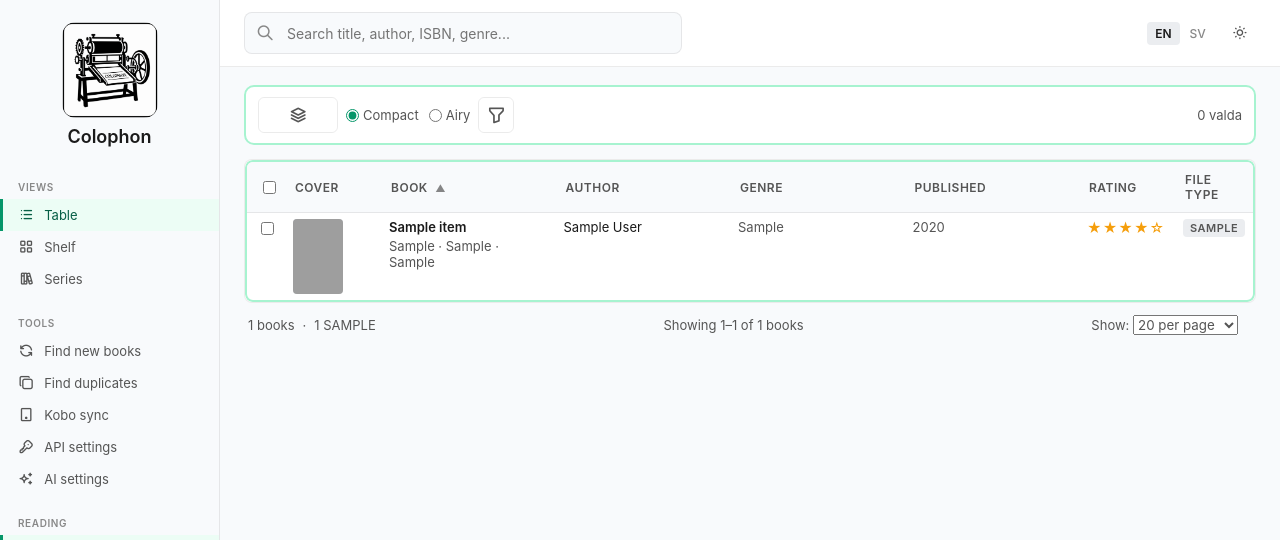
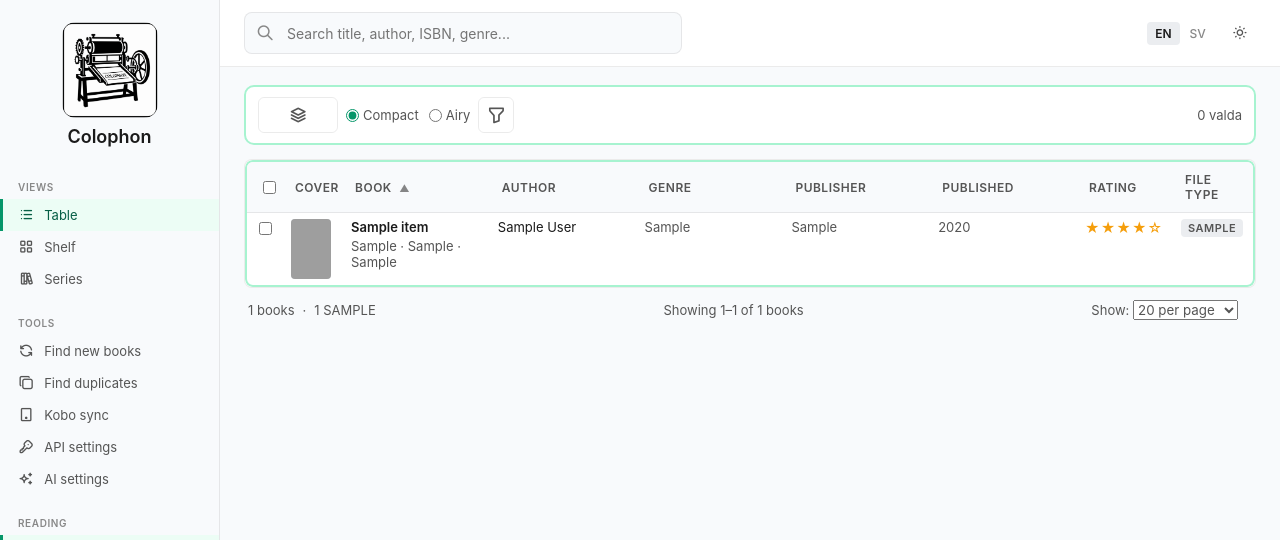
Before and after one commit to cgillinger/colophon, a Flask app: page /metadata/bulk in a window 1280 px wide. Shown: the top 540 px of the page. Run offline with Flask 3, Linux system fonts and the light colour scheme; tables that the repository leaves empty hold one stand-in row (values such as "Sample post"); data that the repository does not hold is empty; parts of the project's set-up code (start-up, migrations or seed data) failed here and were passed over; some libraries are stand-ins or nearby versions; grey boxes are pictures that could not be loaded.

Commit message:
feat(ui): iter 4 — Kompakt/Luftig redesign with distinct goals
Old behavior: density toggle only adjusted row padding. Visually
indistinguishable in most cases.

New behavior:
- Airy (default): Quick overview. Big covers (80×120), only Cover +
  Book (title/author/synopsis-preview) + Rating. Synopsis renders as
  a 2-line truncated preview below the title (line-clamp).
- Compact: Max data density. Small covers (40×60), additional columns
  for Genre, Publisher, Language, ISBN, Published, File type.
- Responsive within compact: extra columns hide at <1500/<1200px so
  cells don't overflow.

Columns are gated by classes (.col-compact-only, .col-wide-only,
.col-extrawide-only) toggled via body[data-density] CSS attribute
selectors. No JS column hide/show needed — pure CSS.

Cover sizes also driven by data-density. Row padding compresses in
compact mode for more rows per screen.

New <tr data-publisher> and <tr data-language> attributes so the
sort dropdown can sort by those columns too (previous columns
already had data-attributes via the existing sortTable mechanism).

Co-Authored-By: Claude Opus 4.7 (1M context) <noreply@anthropic.com>

```diff
--- a/app/static/css/bulk_metadata.css
+++ b/app/static/css/bulk_metadata.css
@@ -1374,6 +1374,66 @@
         body.shelf-active .reading-now,
         body.series-active .reading-now { display: none !important; }
 
+        /* === Density modes ==============================================
+           Two densities for the table view, with substantially different
+           goals:
+
+           airy (default): Quick overview. Big covers, only Cover + Book
+           (title/author/synopsis-preview) + Rating. Synopsis is shown
+           below the title in 2 truncated lines so the row reads as a
+           book card.
+
+           compact: Maxed information density. Small covers, MORE
+           columns enabled (Genre, Publisher, Language, ISBN, Published,
+           File type) — each gated by viewport width so it doesn't push
+           cells off-screen.
+
+           The .col-compact-only / col-wide-only / col-extrawide-only
+           classes on <th>/<td> are toggled by these rules.        */
+
+        /* Default: airy mode. Show only essential columns. */
+        body[data-density="airy"] .col-compact-only { display: none !important; }
+
+        /* Compact mode: show all the compact-extra columns. */
+        body[data-density="compact"] .col-compact-only { display: table-cell; }
+
+        /* Viewport-gated columns within compact: hide on narrower screens. */
+        @media (max-width: 1500px) {
+            body[data-density="compact"] .col-extrawide-only { display: none !important; }
+        }
+        @media (max-width: 1200px) {
+            body[data-density="compact"] .col-wide-only { display: none !important; }
+        }
+
+        /* Airy: large covers, synopsis preview rendered. */
+        body[data-density="airy"] td .cover { height: 120px; width: 80px; }
+        body[data-density="airy"] td .cover img { object-fit: cover; }
+        body[data-density="airy"] th:nth-child(2),
+        body[data-density="airy"] td:nth-child(2) { width: 100px !important; }
+        body[data-density="airy"] .book-synopsis-preview {
+            display: -webkit-box;
+            -webkit-line-clamp: 2;
+            -webkit-box-orient: vertical;
+            overflow: hidden;
+            margin-top: 6px;
+            font-size: 12px;
+            color: var(--text-tertiary);
+            line-height: 1.4;
+            max-height: 2.8em;
+        }
+        body[data-density="airy"] tr.book-row,
+        body[data-density="airy"] #bookTable tbody tr { height: auto; }
+        body[data-density="airy"] #bookTable tbody td { padding: 12px 10px; }
+
+        /* Compact: small covers, no synopsis preview. */
+        body[data-density="compact"] td .cover { height: 60px; width: 40px; }
+        body[data-density="compact"] td .cover img { object-fit: cover; }
+        body[data-density="compact"] .book-synopsis-preview { display: none; }
+        body[data-density="compact"] #bookTable tbody td { padding: 6px 8px; }
+        body[data-density="compact"] th:nth-child(2),
+        body[data-density="compact"] td:nth-child(2) { width: 60px !important; }
+        body[data-density="compact"] .book-title { font-size: 13px; }
+
         /* Book table */
         .table-wrap {
             background: var(--bg-primary);
--- a/app/templates/bulk_metadata.html
+++ b/app/templates/bulk_metadata.html
@@ -242,10 +242,13 @@
                         <th style="width:96px;">{{ _('Cover') }}</th>
                         <th data-sort="title">{{ _('Book') }} <span class="sort-icon">▲</span></th>
                         <th data-sort="author">{{ _('Author') }} <span class="sort-icon"></span></th>
-                        <th data-sort="genres">{{ _('Genre') }} <span class="sort-icon"></span></th>
-                        <th data-sort="published" style="min-width:115px;">{{ _('Published') }} <span class="sort-icon"></span></th>
+                        <th data-sort="genres" class="col-compact-only">{{ _('Genre') }} <span class="sort-icon"></span></th>
+                        <th data-sort="publisher" class="col-compact-only col-wide-only">{{ _('Publisher') }} <span class="sort-icon"></span></th>
+                        <th data-sort="language" class="col-compact-only col-extrawide-only" style="width:80px;">{{ _('Language') }} <span class="sort-icon"></span></th>
+                        <th data-sort="isbn" class="col-compact-only col-extrawide-only" style="width:140px;">{{ _('ISBN') }} <span class="sort-icon"></span></th>
+                        <th data-sort="published" class="col-compact-only" style="min-width:115px;">{{ _('Published') }} <span class="sort-icon"></span></th>
                         <th data-sort="rating" style="width:96px;">{{ _('Rating') }} <span class="sort-icon"></span></th>
-                        <th data-sort="ext" style="width:80px;">{{ _('File type') }} <span class="sort-icon"></span></th>
+                        <th data-sort="ext" class="col-compact-only" style="width:80px;">{{ _('File type') }} <span class="sort-icon"></span></th>
                     </tr>
                 </thead>
                 <tbody id="bookTableBody">
@@ -267,6 +270,8 @@
                             data-unsynced="{{ '1' if item.file_modified_by_colophon and (not item.upstream_synced_at or item.file_modified_by_colophon > item.upstream_synced_at) else '0' }}"
                             data-rating="{{ item.user_rating or 0 }}"
                             data-user-rating="{{ item.user_rating or '' }}"
+                            data-publisher="{{ (item.publisher or '')|lower }}"
+                            data-language="{{ (item.language or '')|lower }}"
                             data-item-id="{{ item.id }}"
                             data-group-key="{{ item.group_key or '' }}"
                             data-series="{{ item.series or '' }}"
@@ -285,18 +290,23 @@
                                     {% endif %}
                                 </div>
                             </td>
-                            <td onclick="openBookModal({{ item.id }})" style="cursor:pointer;">
+                            <td class="book-cell" onclick="openBookModal({{ item.id }})" style="cursor:pointer;">
                                 <div class="book-title">{{ item.title }}</div>
                                 {% if item.series %}
                                     <div class="meta">{{ item.series }}{% if item.series_index %} · {{ item.series_index }}{% endif %}{% if item.publisher %} · {{ item.publisher }}{% endif %}</div>
                                 {% elif item.publisher %}
                                     <div class="meta">{{ item.publisher }}</div>
                                 {% endif %}
+                                {# Synopsis preview shown only in airy mode (CSS-gated).
+                                   Two-line truncate via line-clamp; full text in tooltip. #}
+                                {% if item.description %}
+                                    <div class="book-synopsis-preview" title="{{ item.description }}">{{ item.description }}</div>
+                                {% endif %}
                             </td>
                             <td class="author-cell" onclick="openBookModal({{ item.id }})" style="cursor:pointer;">
                                 {% if item.author %}{{ item.author }}{% else %}<span class="meta">{{ _('Unknown') }}</span>{% endif %}
                             </td>
-                            <td class="genres-cell" onclick="openBookModal({{ item.id }})" style="cursor:pointer;">
+                            <td class="genres-cell col-compact-only" onclick="openBookModal({{ item.id }})" style="cursor:pointer;">
                                 {% if item.genres %}
                                     {% set _genre_parts = item.genres.split(',') %}
                                     {% set _genre_total = _genre_parts|length %}
@@ -307,7 +317,16 @@
                                     {% endif %}
                                 {% else %}<span class="meta">—</span>{% endif %}
                             </td>
-                            <td class="published-cell" onclick="openBookModal({{ item.id }})" style="cursor:pointer;">
+                            <td class="publisher-cell col-compact-only col-wide-only" onclick="openBookModal({{ item.id }})" style="cursor:pointer;" data-publisher="{{ (item.publisher or '')|lower }}">
+                                {% if item.publisher %}<span class="meta">{{ item.publisher }}</span>{% else %}<span class="meta">—</span>{% endif %}
+                            </td>
+                            <td class="language-cell col-compact-only col-extrawide-only" onclick="openBookModal({{ item.id }})" style="cursor:pointer;" data-language="{{ (item.language or '')|lower }}">
+                                {% if item.language %}<span class="meta">{{ item.language|upper }}</span>{% else %}<span class="meta">—</span>{% endif %}
+                            </td>
+                            <td class="isbn-cell col-compact-only col-extrawide-only" onclick="openBookModal({{ item.id }})" style="cursor:pointer;" data-isbn-val="{{ item.isbn or '' }}">
+                                {% if item.isbn %}<span class="meta" style="font-variant-numeric: tabular-nums; font-size: 11px;">{{ item.isbn }}</span>{% else %}<span class="meta">—</span>{% endif %}
+                            </td>
+                            <td class="published-cell col-compact-only" onclick="openBookModal({{ item.id }})" style="cursor:pointer;">
                                 {% if item.published_date %}
                                     <span class="meta" title="{{ item.published_date }}">{% if item.published_date|length >= 10 %}{{ item.published_date[:4] }}{% else %}{{ item.published_date }}{% endif %}</span>
                                 {% else %}
@@ -319,7 +338,7 @@
                                     <span class="table-rating">{% for _ in range(item.user_rating) %}★{% endfor %}{% for _ in range(5 - item.user_rating) %}☆{% endfor %}</span>
                                 {% endif %}
                             </td>
-                            <td class="ext-cell" onclick="openBookModal({{ item.id }})" style="cursor:pointer;"><span class="ext-chip">{{ item.extension|upper|replace(".", "") }}</span></td>
+                            <td class="ext-cell col-compact-only" onclick="openBookModal({{ item.id }})" style="cursor:pointer;"><span class="ext-chip">{{ item.extension|upper|replace(".", "") }}</span></td>
                         </tr>
                     {% endfor %}
                 </tbody>
```
